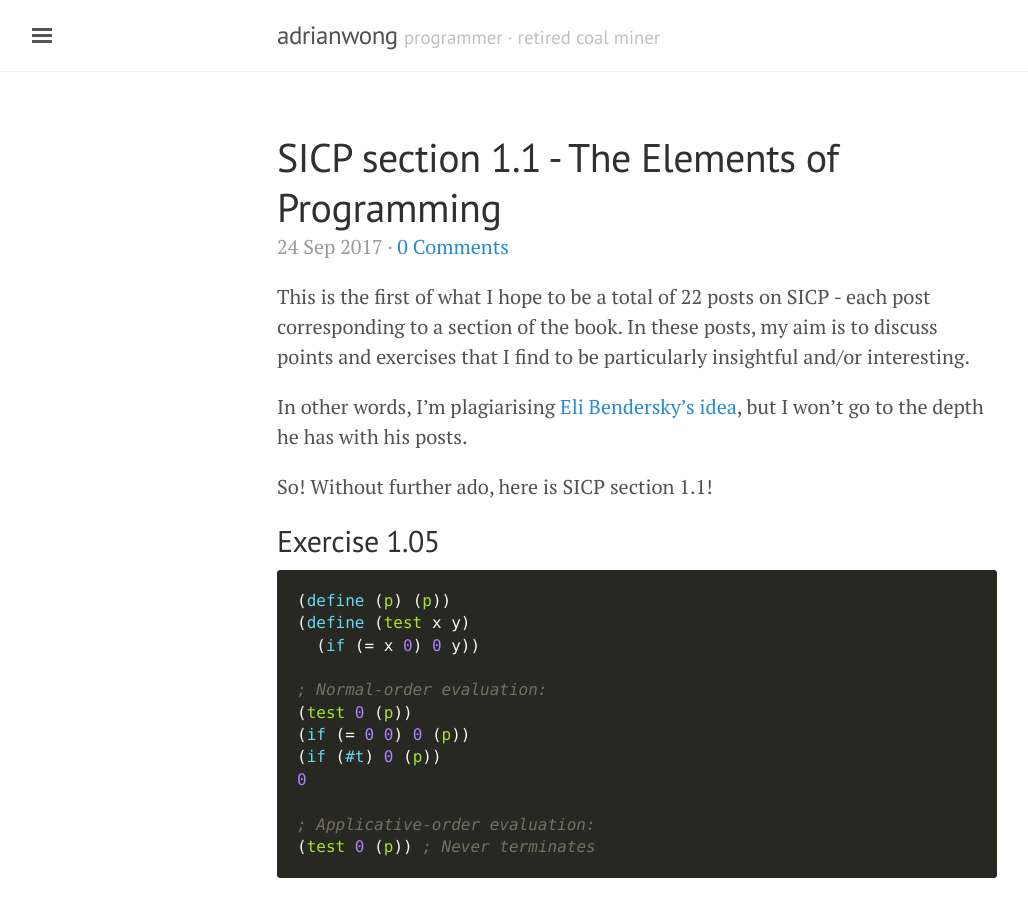
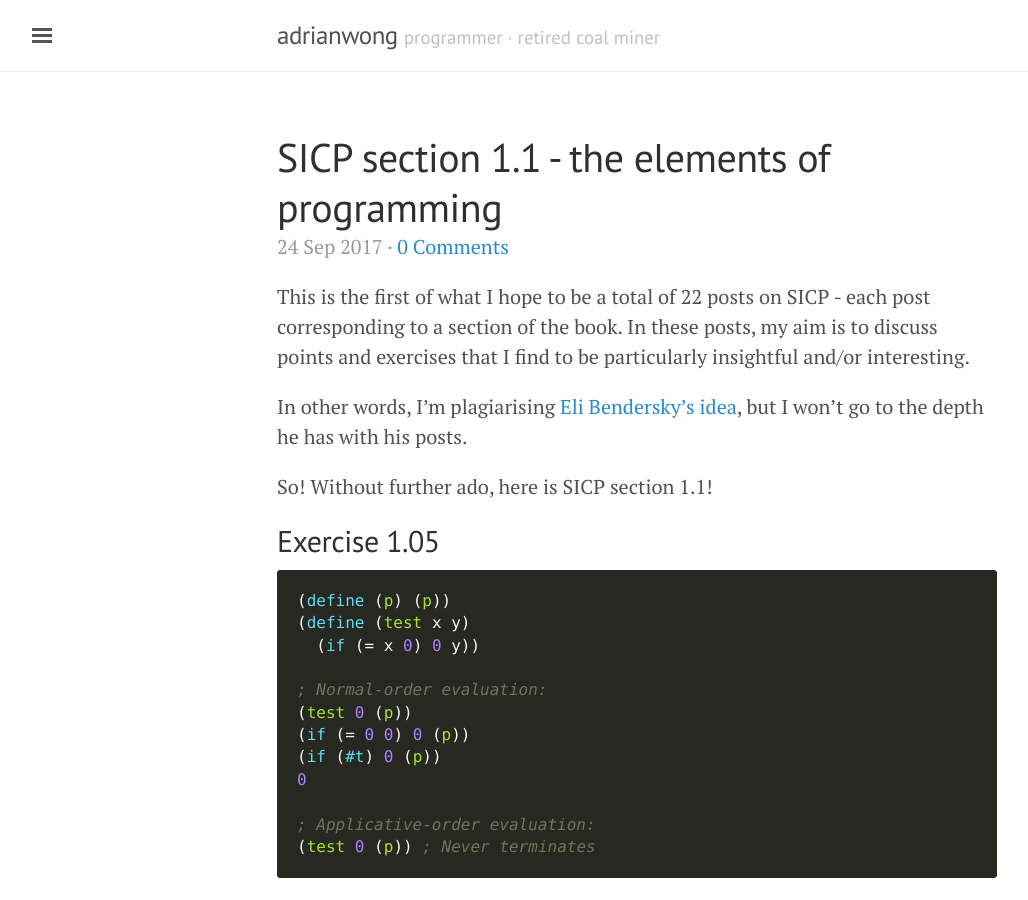
Before and after one commit to adrianwong/adrianwong.github.io, a Jekyll site: the page built from _posts/2017-09-24-sicp-1-1-review.md, in a window 1280 px wide and 900 px high. Shown: the whole window, without its empty margins (3-1031 px from the left). Built offline with Jekyll 4.4.1, drawn with Linux system fonts in a browser that asks for light colours; comment, search, counter and statistics services are not loaded.

Commit message:
refactor: Capitalisation consistency

```diff
--- a/_posts/2017-09-24-sicp-1-1-review.md
+++ b/_posts/2017-09-24-sicp-1-1-review.md
@@ -1,7 +1,7 @@
 ---
 layout: post
 comments: true
-title: SICP section 1.1 - The Elements of Programming
+title: SICP section 1.1 - the elements of programming
 ---
 
 This is the first of what I hope to be a total of 22 posts on SICP - each post corresponding to a section of the book. In these posts, my aim is to discuss points and exercises that I find to be particularly insightful and/or interesting.
```
Also changed, not shown: _drafts/2017-10-16-sicp-1-2-review.md (+1 -1 lines).
